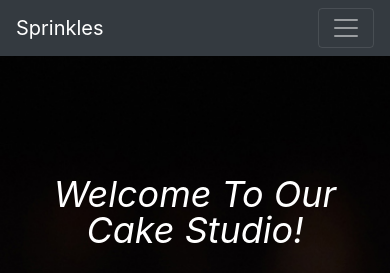
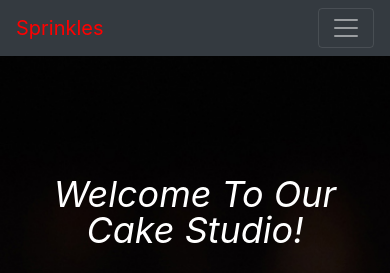
Before and after one commit to Remibala2/Sprinkles, a Spring Boot app: page / in a window 390 px wide. Shown: the top 273 px of the page. Run offline with Spring Boot 4, Linux system fonts and the light colour scheme; some of the project's set-up classes (security, data sources, template engines, error pages and the like) are left out, and stand-ins take their place; some libraries are stand-ins or nearby versions.

Commit message:
“Initialcommit”

```diff
--- a/src/main/resources/static/css/productform.css
+++ b/src/main/resources/static/css/productform.css
@@ -46,6 +46,7 @@ display: none;
 {
 width: 100%;
 padding: 0;
+margin: 5px;
 }
 
 .btn-primary {
--- a/src/main/resources/templates/fragments/navbar.html
+++ b/src/main/resources/templates/fragments/navbar.html
@@ -9,7 +9,7 @@
 <body>
 
 <nav th:fragment = "navbar" class="navbar navbar-expand-lg navbar-dark bg-dark fixed-top">
-    <a class="navbar-brand" th:href="@{index}">Sprinkles</a>
+    <a class="navbar-brand" style="color:red;" th:href="@{index}">Sprinkles</a>
    <!-- <img src="productImages\sparkle.jfif">-->
     <button class="navbar-toggler" type="button" data-toggle="collapse" data-target="#navbarSupportedContent" aria-controls="navbarSupportedContent" aria-expanded="false" aria-label="Toggle navigation">
         <span class="navbar-toggler-icon"></span>
```
